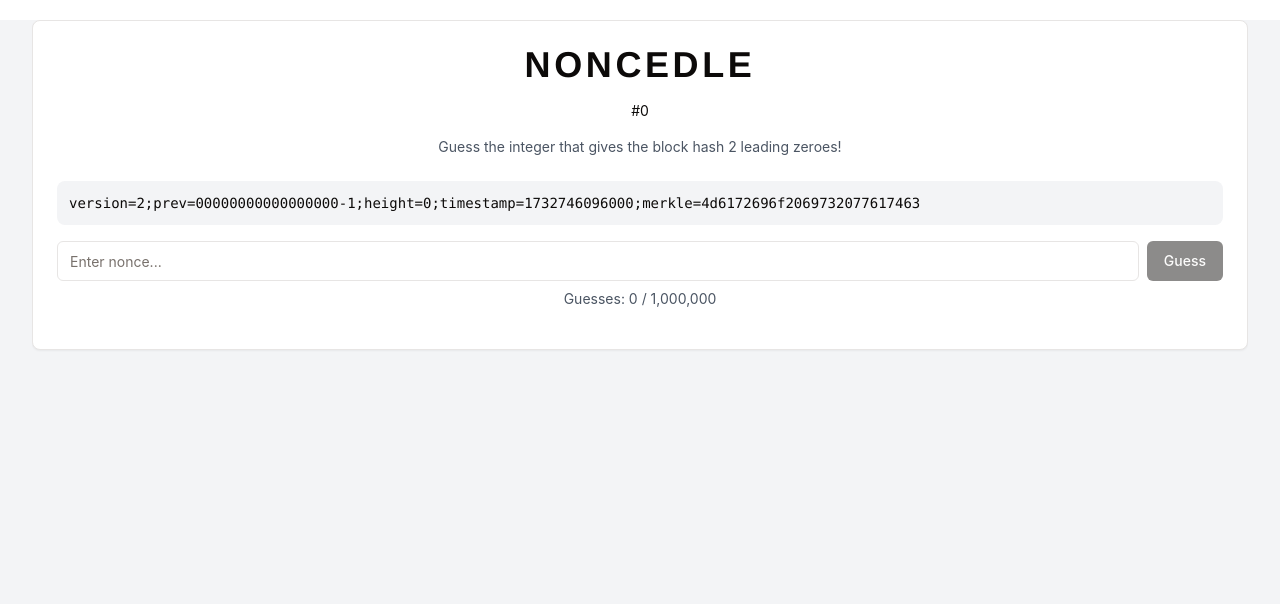
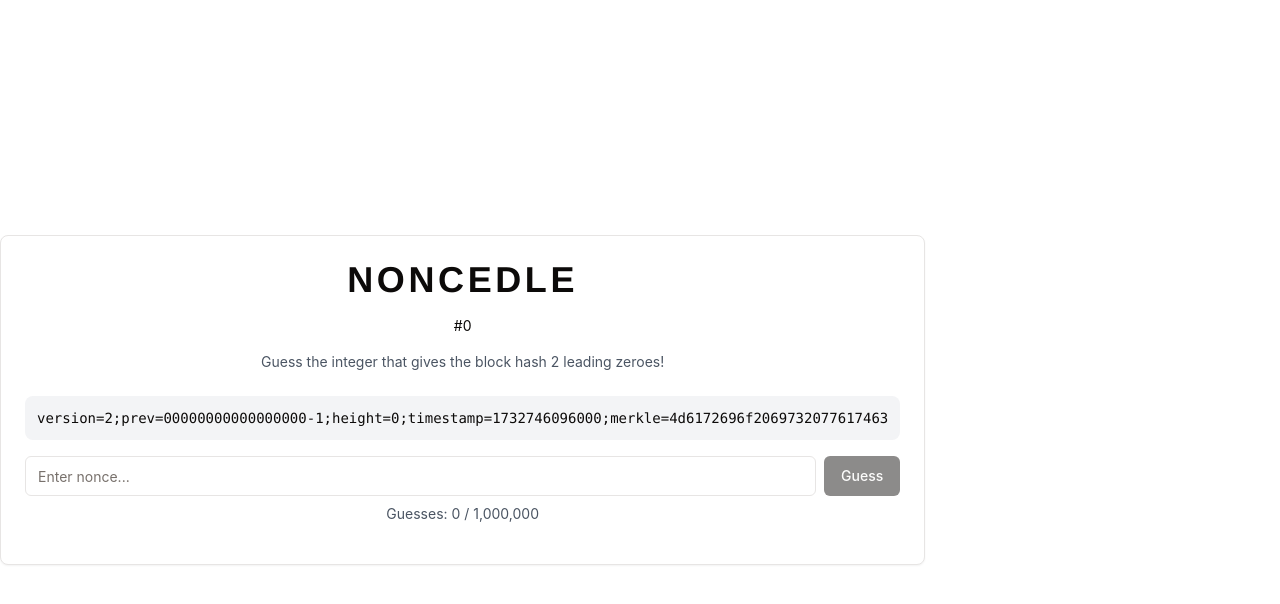
Before and after one commit to patricktnast/noncedle, a React (Vite) app: page / in a window 1280 px wide. Shown: the top 604 px of the page. Built offline with nearby package versions, Linux system fonts and the light colour scheme.

Commit message:
simplify app

```diff
--- a/src/App.tsx
+++ b/src/App.tsx
@@ -1,13 +1,7 @@
 import NoncedleGame from './components/NoncedleGame'
 
 const App: React.FC = () => {
-  return (
-    <div className="w-screen flex items-center justify-center bg-gray-100">
-      <div className="w-[95vw] min-h-[95vh] overflow-y-auto">
-        <NoncedleGame />
-      </div>
-    </div>
-  )
+  return <NoncedleGame />
 }
 
 export default App
```
